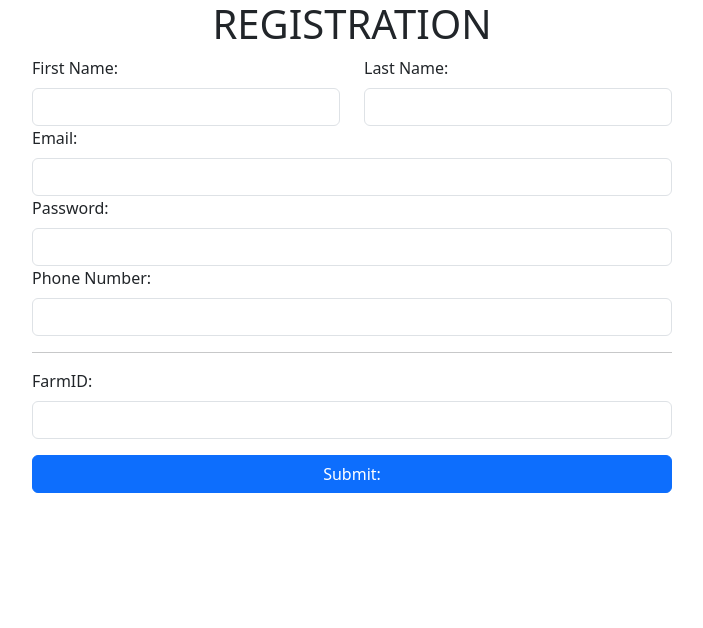
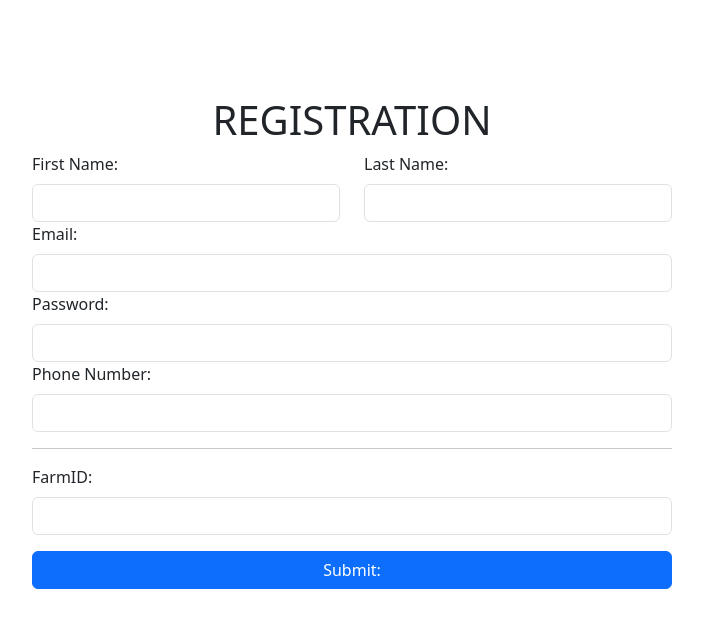
Before and after one commit to DonovanManogue/App-Dev-2-Final-Project-Team-Part-Timers-, a plain HTML site: page RegisterationPage/register.html in a window 1280 px wide. Shown: the whole page, without its empty margins (288-991 px from the left). Drawn offline with nearby package versions, Linux system fonts and the light colour scheme.

Commit message:
extra padding to center page
adding margin padding from top to card header.

```diff
--- a/RegisterationPage/register.html
+++ b/RegisterationPage/register.html
@@ -8,8 +8,8 @@
     <link href="https://cdn.jsdelivr.net/npm/bootstrap@5.3.0-alpha1/dist/css/bootstrap.min.css" rel="stylesheet" integrity="sha384-GLhlTQ8iRABdZLl6O3oVMWSktQOp6b7In1Zl3/Jr59b6EGGoI1aFkw7cmDA6j6gD" crossorigin="anonymous">
 </head>
 <body>
-    <div class = 'card-header'>
-    <h1 class = 'text-center'>REGISTRATION</h1>
+    <div class = 'card-header d-flex justify-content-center align-items-center mt-5'>
+    <h1 class = 'text-center mt-5'>REGISTRATION</h1>
     </div>
     <div class = 'card-body d-flex justify-content-center align-items-center'>
         <form class = 'col-6 offest-3'>
```
